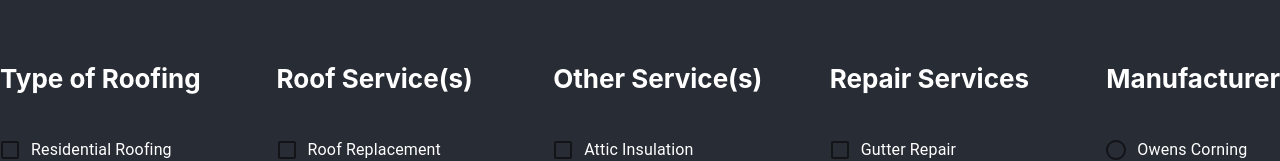
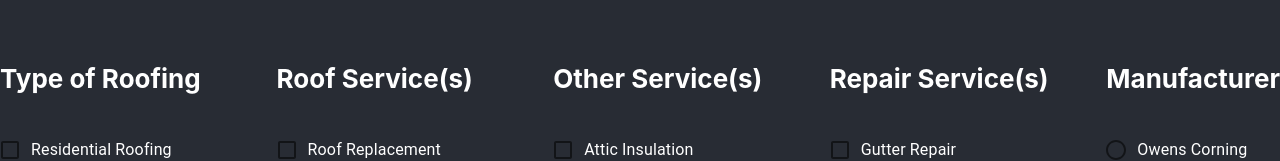
Before and after one commit to trevorwinger/content-autofy, a React (Create React App) app: page / in a window 1280 px wide. Shown: the part 251-412 px from the top of the page. Built offline with nearby package versions, Linux system fonts and the light colour scheme.

Commit message:
added s lol

```diff
--- a/package.json
+++ b/package.json
@@ -1,5 +1,5 @@
 {
-  "homepage":"https://trevorwinger.github.io/content-autofy/",
+  "homepage": "https://trevorwinger.github.io/content-autofy/",
   "name": "content-autofy",
   "version": "0.1.0",
   "private": true,
--- a/src/Components/checkBoxForm.js
+++ b/src/Components/checkBoxForm.js
@@ -22,7 +22,7 @@ const CheckBoxForm = ({kw, setKw, mBrand, setMBrand}) =>
             <CheckboxParent listOfKeywords={typeOfRoofing} subTitle='Type of Roofing' selectedList={kw} selectedListStateFunction={setKw} />
             <CheckboxParent listOfKeywords={roofService} subTitle='Roof Service(s)' selectedList={kw} selectedListStateFunction={setKw} />
             <CheckboxParent listOfKeywords={otherServices} subTitle='Other Service(s)' selectedList={kw} selectedListStateFunction={setKw} />
-            <CheckboxParent listOfKeywords={repairServices} subTitle='Repair Services' selectedList={kw} selectedListStateFunction={setKw} />
+            <CheckboxParent listOfKeywords={repairServices} subTitle='Repair Service(s)' selectedList={kw} selectedListStateFunction={setKw} />
             <RadioButtonFormParent choice={mBrand} setChoice={setMBrand} />
         </div>
     );
```
